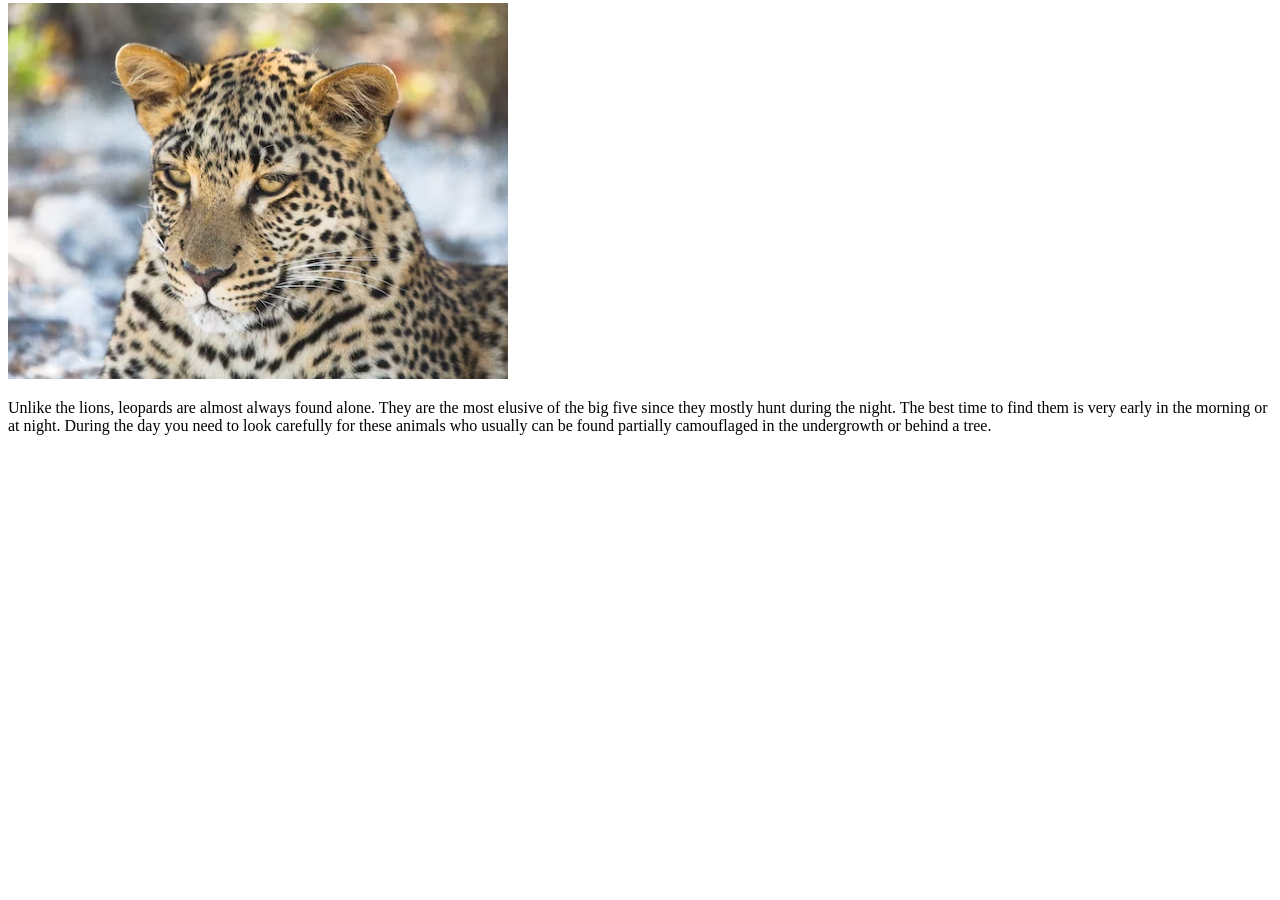
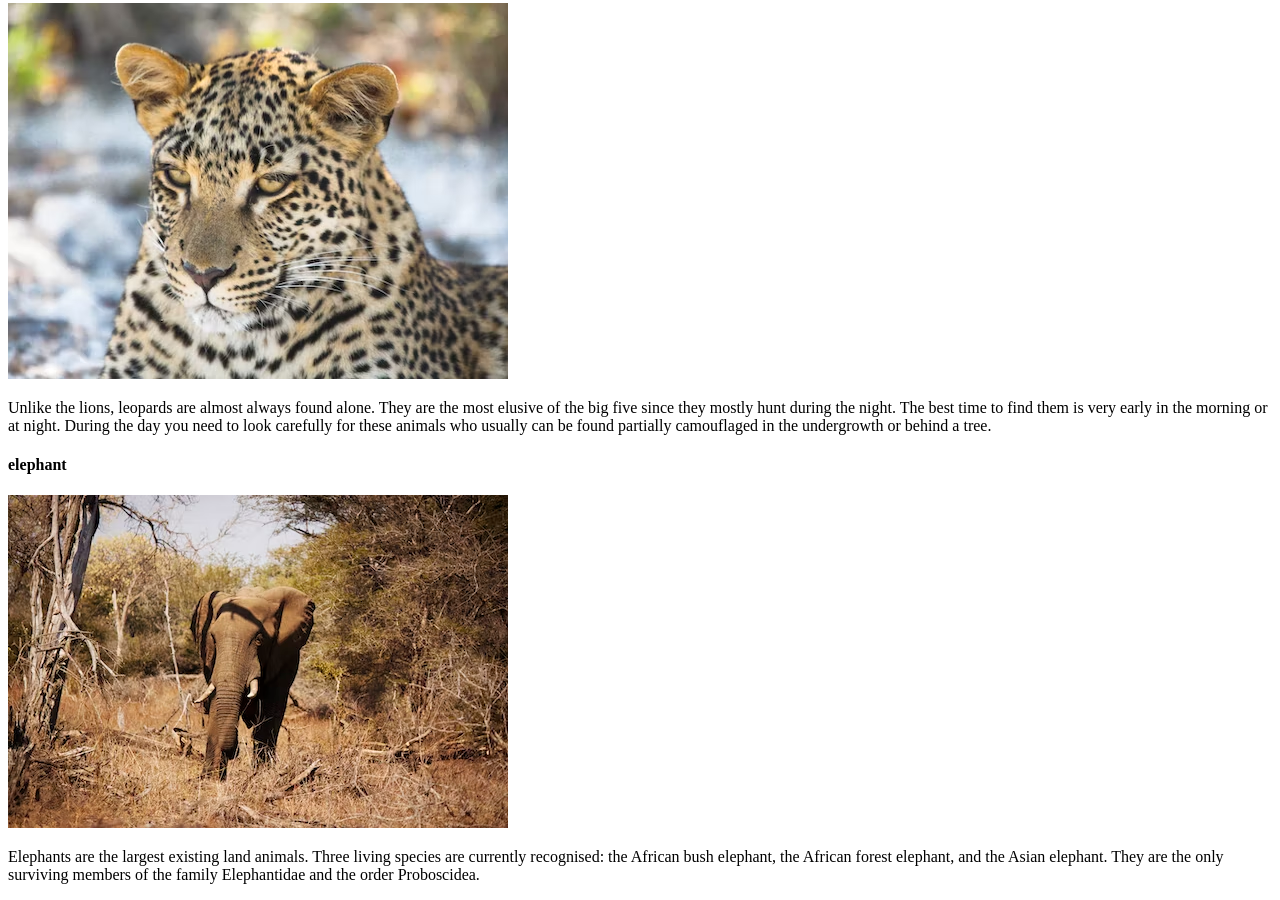
Before and after one commit to Yae1mok0n/big-five, a plain HTML site: page project 2/index.html in a window 1280 px wide. Shown: the part 4066-4966 px from the top of the page. Before the commit the page ends 4517 px from the top, so only its background shows below. Drawn offline with Linux system fonts and the light colour scheme.

Commit message:
second commit

```diff
--- a/project 2/index.html
+++ b/project 2/index.html
@@ -27,7 +27,7 @@
 </div>
    <div><div class="card">
     <h4><b>rhino</b></h4>
-    <img style=" border: slategrey;" src="photo-1624098826104-6c617638c794.avif" alt="Avatar" style="width:20%">
+    <img style=" border : slategrey; " src="photo-1624098826104-6c617638c794.avif" alt="Avatar" style="width:20%">
     <div class="container">
       <p>Rhinoceros are an endangered species. Even seeing one at a distance is a rare treat. There are two types of rhinos: the black and white rhinos. The white rhino gets its name not from its colour which is really more yellowish grey but from the Dutch word “weid” which means wide. This is in reference to the animal’s broad, wide mouth. With its square jaw and wide lips, they are able to graze. The black rhino, on the other hand, has a more pointed mouth which it uses to eat leaves from trees and bushes. White rhinos are much larger than the black rhinos and more common.</p>
 
@@ -40,12 +40,18 @@
         </p>
         <div class="card">
             <h4><b>leopard</b></h4>
-            <img style=" background-color: aqua;" src="photo-1630340923942-1a36c7219920.avif" alt="Avatar" style="width:20%">
+            <img style=" background-color: rgb(12, 32, 32);" src="photo-1630340923942-1a36c7219920.avif" alt="Avatar" style="width:20%">
             <div class="container">
               <p>Unlike the lions, leopards are almost always found alone. They are the most elusive of the big five since they mostly hunt during the night. The best time to find them is very early in the morning or at night. During the day you need to look carefully for these animals who usually can be found partially camouflaged in the undergrowth or behind a tree.
 
             </p>
-        </div></div>
+          </div>
+            <div class="card">
+              <h4><b>elephant</b></h4>
+              <img style=" background-color: rgb(12, 32, 32);" src="photo-1510087448942-1f1fd4ecd4c9.avif" alt="Avatar" style="width:20%">
+              <div class="container">
+                <p>Elephants are the largest existing land animals. Three living species are currently recognised: the African bush elephant, the African forest elephant, and the Asian elephant. They are the only surviving members of the family Elephantidae and the order Proboscidea.</p>
+        </div>
 
 
 </body>
```
